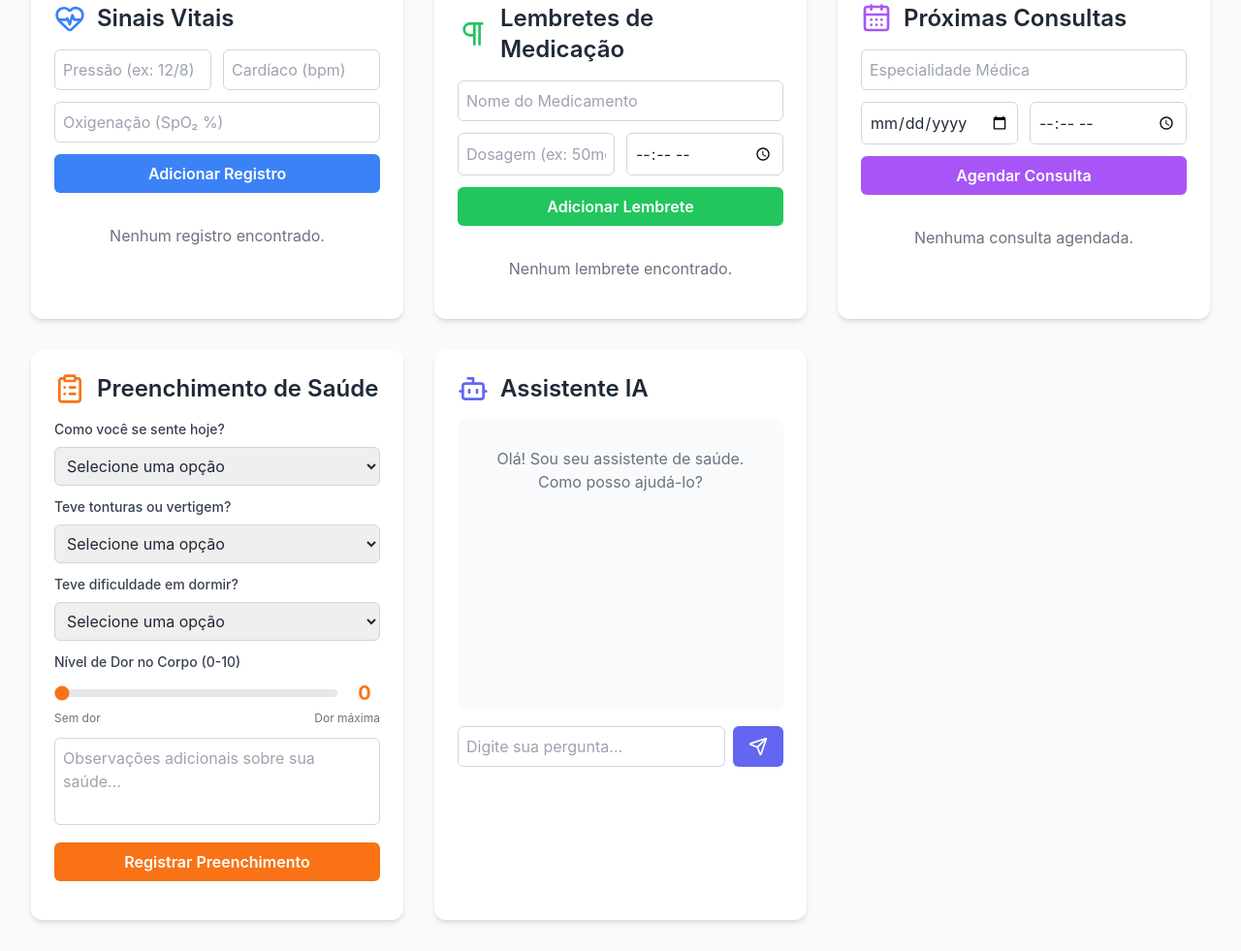
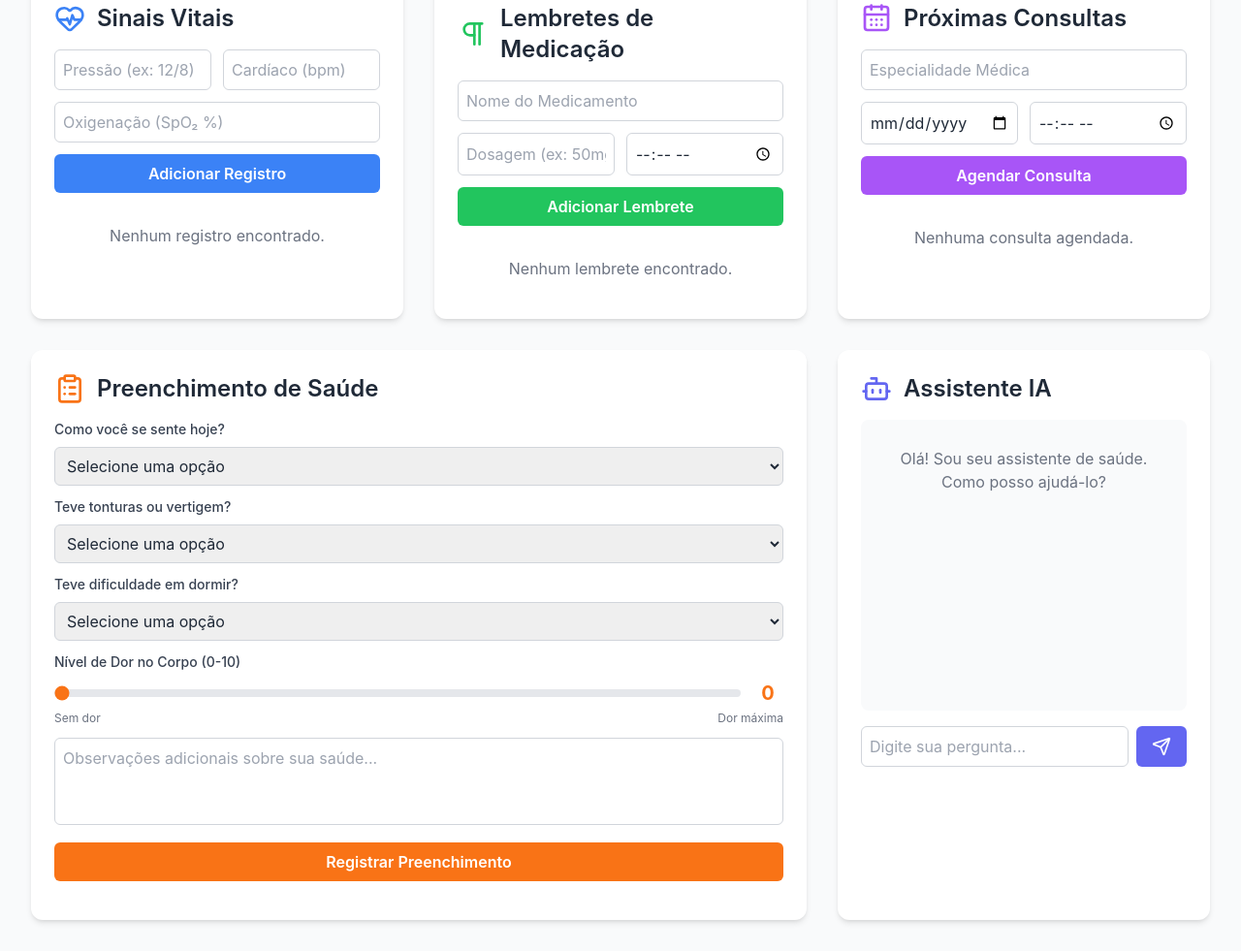
Before and after one commit to evandrosilva-web/idosoplus, a plain HTML site: page index.html in a window 1280 px wide. Shown: the part 305-1286 px from the top of the page at 97% size. Drawn offline with nearby package versions, Linux system fonts and the light colour scheme.

Commit message:
Reorganizar layout: Próximas Consultas ao lado de Lembretes de Medicação, Preenchimento de Saúde abaixo

```diff
--- a/index.html
+++ b/index.html
@@ -188,7 +188,7 @@
         </div>
 
         <!-- Card: Preenchimento de Saúde -->
-        <div class="bg-white rounded-xl shadow-md p-6 flex flex-col md:col-span-2 xl:col-span-1">
+        <div class="bg-white rounded-xl shadow-md p-6 flex flex-col md:col-span-2">
           <div class="flex items-center mb-4">
             <i data-lucide="clipboard-list" class="text-orange-500 w-8 h-8 mr-3"></i>
             <h2 class="text-2xl font-semibold">Preenchimento de Saúde</h2>
```
